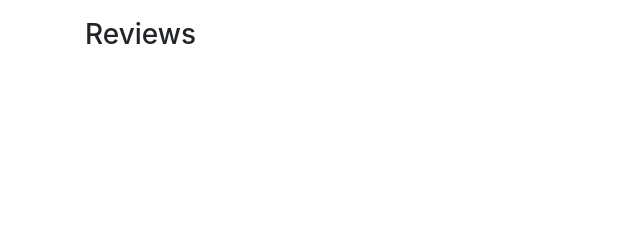
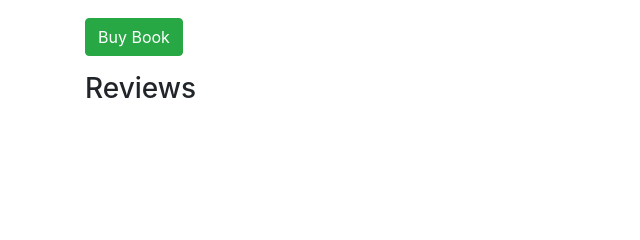
Before and after one commit to Shalom91/Molash_Bookstore, a Django app: template templates/books/book_detail.html in a window 1280 px wide. Shown: the part 151-391 px from the top of the page, without its empty margins (0-640 px from the left). Run offline with Django 3.2, Linux system fonts and the light colour scheme; the template is opened without the code that fills it, so the values that code supplies are empty; parts of the project's set-up code (start-up, migrations or seed data) failed here and were passed over; some libraries are stand-ins or nearby versions.

Commit message:
orders template link error fixed

```diff
--- a/templates/books/book_detail.html
+++ b/templates/books/book_detail.html
@@ -12,6 +12,7 @@
     <h2><a href="">{{ book.title }}</a></h2>
     <p>Author: {{ book.author }}</p>
     <p>Price: {{ book.price }}</p>
+    <p><a class="btn btn-success" href="{% url 'orders' %}">Buy Book</a></p>
     <div>
         <h3>Reviews</h3>
         <ul>
--- a/templates/books/book_list.html
+++ b/templates/books/book_list.html
@@ -10,7 +10,6 @@
    {% for book in book_list %}
     <div>
         <h2><a href="{{ book.get_absolute_url }}">{{ book.title }}</a></h2>
-        <a class="btn btn-success" href="% url 'orders' %">Buy Book</a>
     </div>
     {% endfor %}
 {% endblock content %}
```
